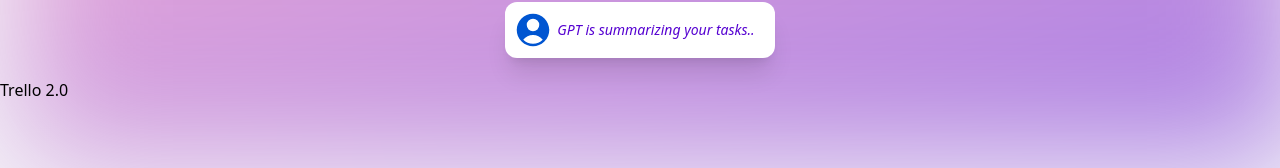
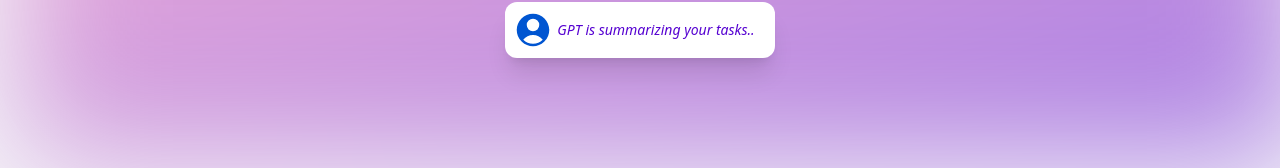
Before and after one commit to yogi2034/Trello, a Next.js app in the folder trello-appwrite-clone/: page / in a window 1280 px wide. Shown: the part 226-394 px from the top of the page. Built offline with nearby package versions, Linux system fonts and the light colour scheme.

Commit message:
board layout

```diff
--- a/trello-appwrite-clone/app/page.tsx
+++ b/trello-appwrite-clone/app/page.tsx
@@ -4,9 +4,8 @@
   return (
     <main >
       {/*header*/}
-      <Header></Header>
+      <Header/>
       {/*board*/}
-      <h1>Trello 2.0</h1>
-        </main>
+      </main>
   )
 }
```
